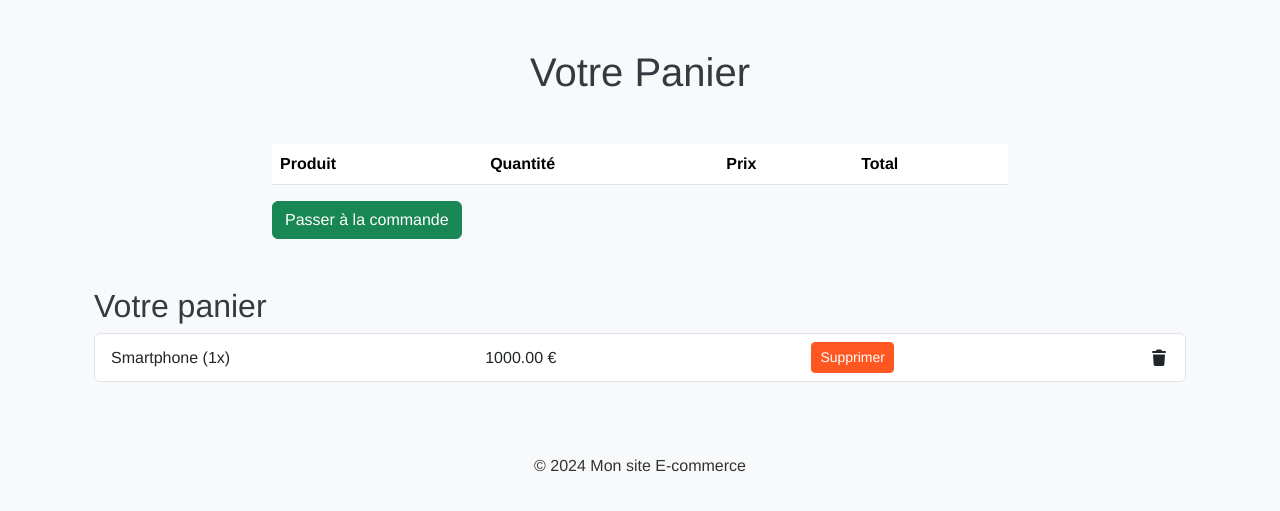
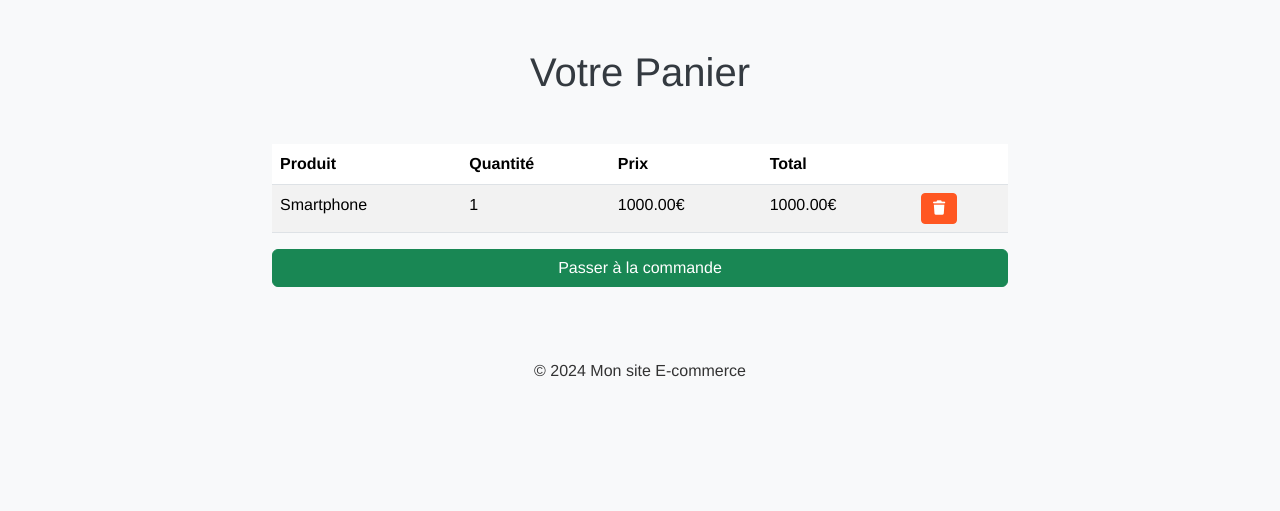
Before and after one commit to clems-dev-maker/django_ecommerce, a Django app: page /cart/ in a window 1280 px wide. Shown: the part 57-568 px from the top of the page. Run offline with Django 5.2, Linux system fonts and the light colour scheme; a user stored in the database is signed in; data comes from the database, SQL or seed files in the repository; both versions use the stored data as it was after the commit; lists and menus that the app fills with data are empty; some libraries are stand-ins or nearby versions.

Commit message:
Correction du template cart_detail.html(quantité en double

```diff
--- a/shop/views.py
+++ b/shop/views.py
@@ -37,8 +37,9 @@ def add_to_cart(request, product_id):
     cart, _ = Cart.objects.get_or_create(user=request.user)
     cart_item, created = CartItem.objects.get_or_create(cart=cart, product=product)
 
-    cart_item.quantity += 1
-    cart_item.save()
+    if not created:
+        cart_item.quantity += 1
+        cart_item.save()
 
     # Calcul du nouveau compteur
     cart_count = sum(item.quantity for item in cart.cartitem_set.all())
--- a/templates/shop/cart_detail.html
+++ b/templates/shop/cart_detail.html
@@ -1,11 +1,13 @@
 {% extends 'base.html' %}
 {% load cart_extras %}
 
-
 {% block content %}
 <h1 class="my-5 text-center">Votre Panier</h1>
+
 <div class="row">
     <div class="col-md-8 offset-md-2">
+
+        {% if cart_items %}
         <table class="table table-striped">
             <thead>
                 <tr>
@@ -13,36 +15,34 @@
                     <th>Quantité</th>
                     <th>Prix</th>
                     <th>Total</th>
+                    <th></th>
                 </tr>
             </thead>
             <tbody>
-                    {% for item in cart.cartitem_set.all %}
+                {% for item in cart_items %}
                 <tr>
                     <td>{{ item.product.name }}</td>
                     <td>{{ item.quantity }}</td>
                     <td>{{ item.product.price }}€</td>
                     <td>{{ item.product.price|multiply:item.quantity }}€</td>
+                    <td>
+                        <a href="{% url 'remove_from_cart' item.id %}" class="btn btn-danger btn-sm">
+                            <i class="fa-solid fa-trash"></i>
+                        </a>
+                    </td>
                 </tr>
                 {% endfor %}
             </tbody>
         </table>
-            <a href="{% url 'checkout' %}" class="btn btn-success btn-block">Passer à la commande</a>
+
+        <a href="{% url 'checkout' %}" class="btn btn-success w-100">
+            Passer à la commande
+        </a>
+
+        {% else %}
+            <p class="text-center">Votre panier est vide.</p>
+        {% endif %}
+
     </div>
 </div>
-    <div class="container mt-5">
-        <h2>Votre panier</h2>
-        {% if cart_items %}
-            <ul class="list-group">
-                {% for item in cart_items %}
-                    <li class="list-group-item d-flex justify-content-between align-items-center">
-                        {{ item.product.name }} ({{ item.quantity }}x)
-                        <span>{{ item.product.price }} €</span>
-                        <a href="{% url 'remove_from_cart' item.id %}" class="btn btn-danger btn-sm ">Supprimer</a><i class="fa-solid fa-trash"></i>
-                    </li>
-                {% endfor %}
-            </ul>
-        {% else %}
-            <p>Votre panier est vide.</p>
-        {% endif %}
-    </div>
 {% endblock %}
```
Also changed, not shown: db.sqlite3. Lines whose indentation alone changed are shown as unchanged.
